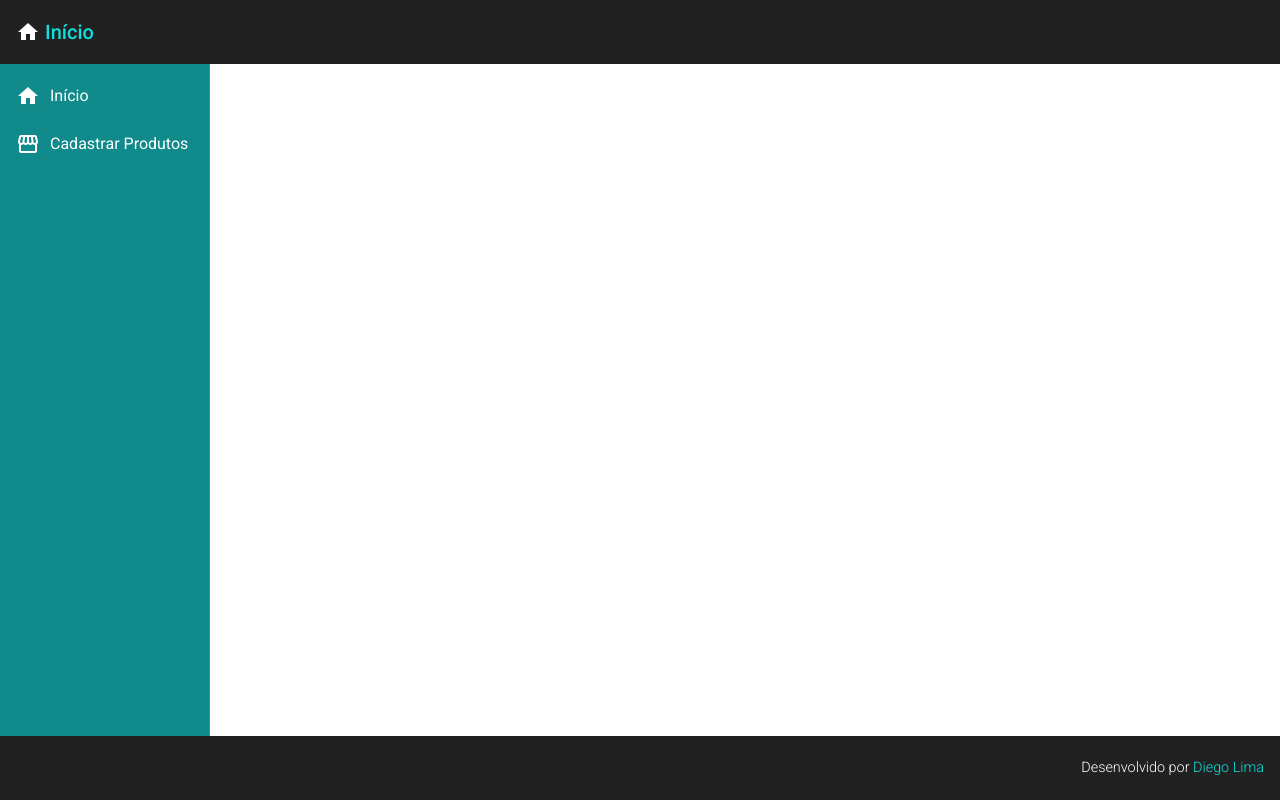
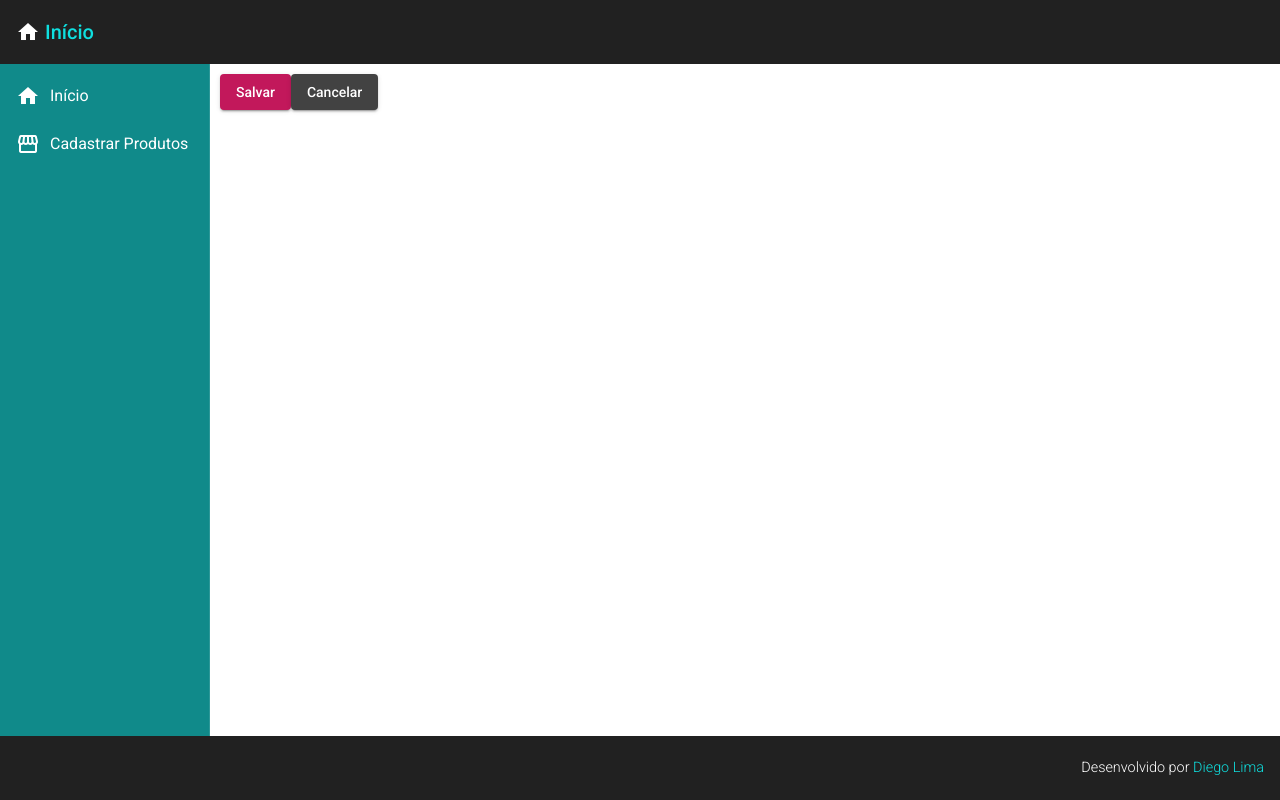
Before and after one commit to diegolim4/Angular_CRUD--App_Cadastro_de_Produtos, an Angular app in the folder frontend/: page /products/create in a window 1280 px wide. Before the commit this address led to /. Built offline with nearby package versions, Linux system fonts and the light colour scheme.

Commit message:
adicionado componet product-create, a classe model.ts e service.ts

```diff
--- a/frontend/src/app/app-routing.module.ts
+++ b/frontend/src/app/app-routing.module.ts
@@ -1,8 +1,10 @@
 import { NgModule } from '@angular/core';
 import { Routes, RouterModule } from '@angular/router';
 
+
 import {HomeComponent} from './views/home/home.component';
 import {ProductCrudComponent} from './views/product-crud/product-crud.component';
+import { ProductCreateComponent } from './component/product/product-create/product-create.component';
 
 const routes: Routes = [{
         path:"", //raiz
@@ -11,6 +13,10 @@
     {
         path:"products",
         component: ProductCrudComponent
+    },
+    {
+        path:"products/create",
+        component: ProductCreateComponent
     }
 ];
 @NgModule({
--- /dev/null
+++ b/frontend/src/app/component/product/product-create/product-create.component.html
@@ -0,0 +1,8 @@
+
+<button mat-raised-button (click)="createProduct()" color='primary'>
+    Salvar
+</button>
+
+<button mat-raised-button (click)="cancel()">
+    Cancelar
+</button>
--- /dev/null
+++ b/frontend/src/app/component/product/product-create/product-create.component.ts
@@ -0,0 +1,24 @@
+import { Component, OnInit } from '@angular/core';
+import { ProductService } from '../product.service';
+import { Router } from '@angular/router'
+
+@Component({
+  selector: 'app-product-create',
+  templateUrl: './product-create.component.html',
+  styleUrls: ['./product-create.component.css']
+})
+export class ProductCreateComponent implements OnInit {
+
+  constructor( private productService: ProductService, private router: Router) { }
+
+  ngOnInit(): void {
+  }
+
+  createProduct(): void{
+    this.productService.showMsgm('Produto Criado!')
+  }
+  cancel(): void{
+    this.router.navigate(['/products'])
+  }
+
+}
--- /dev/null
+++ b/frontend/src/app/component/product/product.model.ts
@@ -0,0 +1,5 @@
+export interface Product{
+    id?: number
+    nome: string
+    preço: number
+}
--- /dev/null
+++ b/frontend/src/app/component/product/product.service.ts
@@ -0,0 +1,19 @@
+import { Injectable } from '@angular/core';
+import {MatSnackBar} from '@angular/material/snack-bar';
+
+@Injectable({
+  providedIn: 'root'
+})
+export class ProductService {
+
+  constructor(private snackBar: MatSnackBar) { }
+
+  showMsgm(msg: string): void{
+    this.snackBar.open(msg, 'X', {
+      duration:2000,
+      horizontalPosition:'right',
+      verticalPosition:'top'
+    })
+  }
+
+}
--- a/frontend/src/app/views/product-crud/product-crud.component.html
+++ b/frontend/src/app/views/product-crud/product-crud.component.html
@@ -1 +1,3 @@
-<p>product-crud works!</p>
+<button mat-raised-button (click)="goToProductCreate()">
+    Novo Produto
+</button>
--- a/frontend/src/app/views/product-crud/product-crud.component.ts
+++ b/frontend/src/app/views/product-crud/product-crud.component.ts
@@ -1,4 +1,5 @@
 import { Component, OnInit } from '@angular/core';
+import {Router} from '@angular/router'
 
 @Component({
   selector: 'app-product-crud',
@@ -7,9 +8,13 @@
 })
 export class ProductCrudComponent implements OnInit {
 
-  constructor() { }
+  constructor(private router: Router) { }
 
   ngOnInit(): void {
   }
 
+  goToProductCreate(): void {
+    this.router.navigate(['/products/create'])
+  }
+
 }
```
Also changed, not shown: frontend/src/app/app.module.ts (+10 -2 lines), frontend/src/app/component/product/product-create/product-create.component.css (added).
